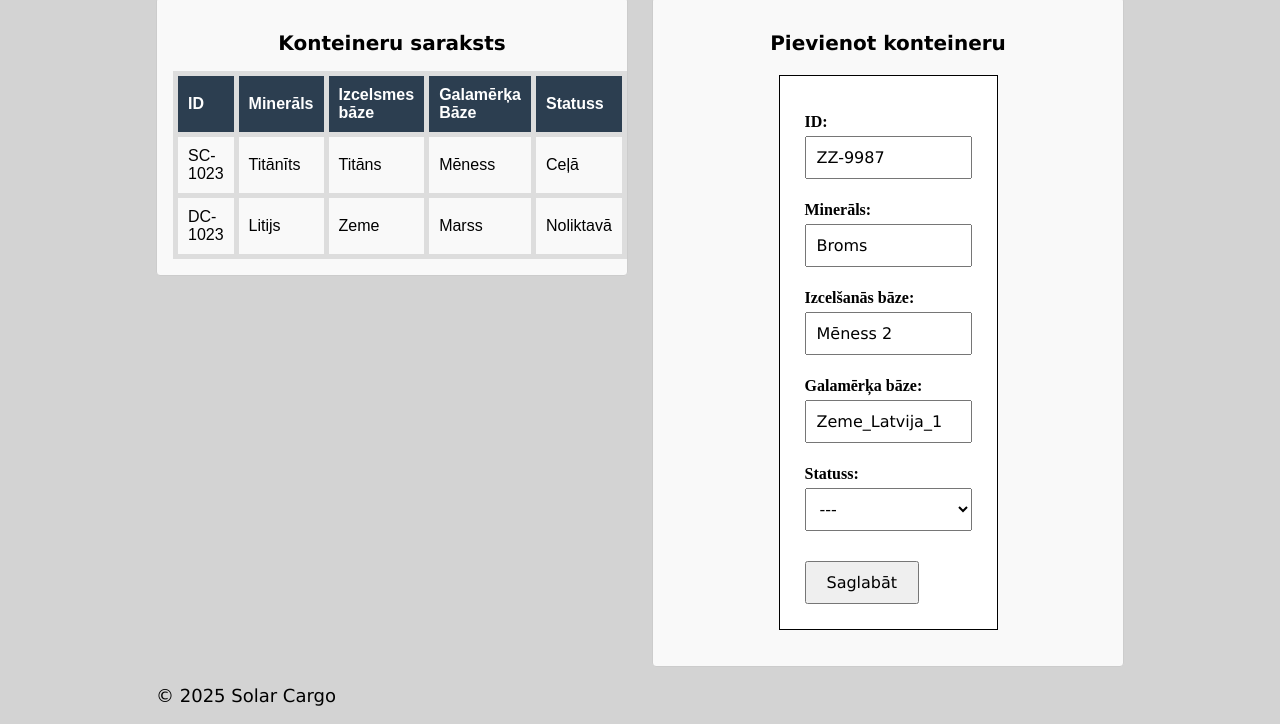
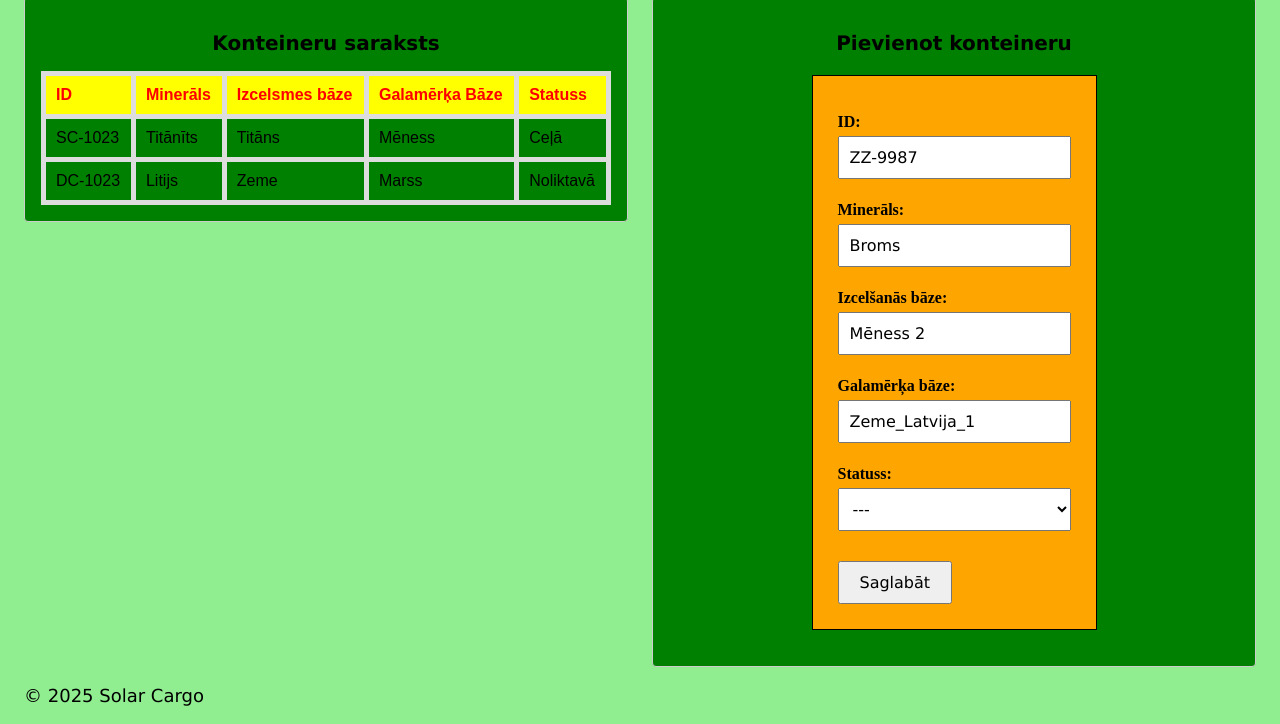
Before and after one commit to AivarsJ/Semantiskais-HTML, a plain HTML site: page index.html in a window 1280 px wide. Shown: the part 81-805 px from the top of the page. Drawn offline with Linux system fonts and the light colour scheme.

Commit message:
Uzlabotas CSS krāsas

```diff
--- a/style.css
+++ b/style.css
@@ -4,7 +4,7 @@
 }
 
 .container {
-  max-width: 1000px;
+  max-width: 100%;
   margin: 0 auto;
   padding: 0 16px;
 }
@@ -19,14 +19,14 @@
 .sadala {
   flex: 1;             /* katra sadaļa aizņem vienādu vietu */
   min-width: 280px;    /* mazākais platums pirms pāriet jaunā rindā */
-  background: #f9f9f9;
+  background: green;
   border: 1px solid #ccc;
   border-radius: 4px;
   padding: 16px;
 }
 
 body {
-  background-color: lightgrey;
+  background-color: lightgreen;
 }
 
 h1 {
@@ -79,8 +79,8 @@ th, td {
   text-align: left;
 }
 thead th {
-  background-color: #2c3e50;
-  color: white;
+  background-color: yellow;
+  color: red;
 }
 tbody tr:nth-child(even) {
   background-color: #f2f2f2;
@@ -92,7 +92,7 @@ form {
     margin: 20px auto;
     padding: 25px;
     border: 1px solid black;
-    background-color: white;
+    background-color: orange;
     box-sizing: border-box;
 }
 
```
